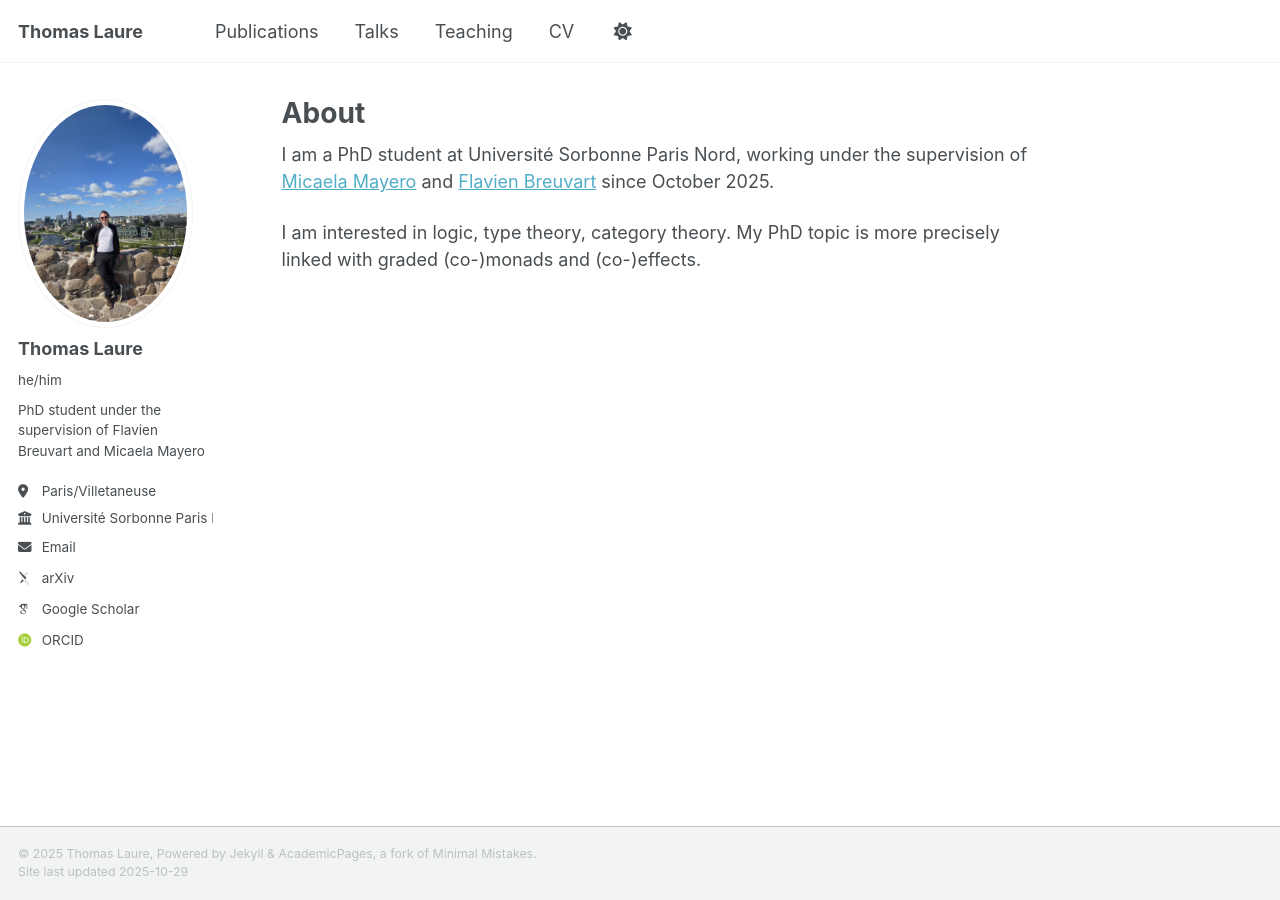
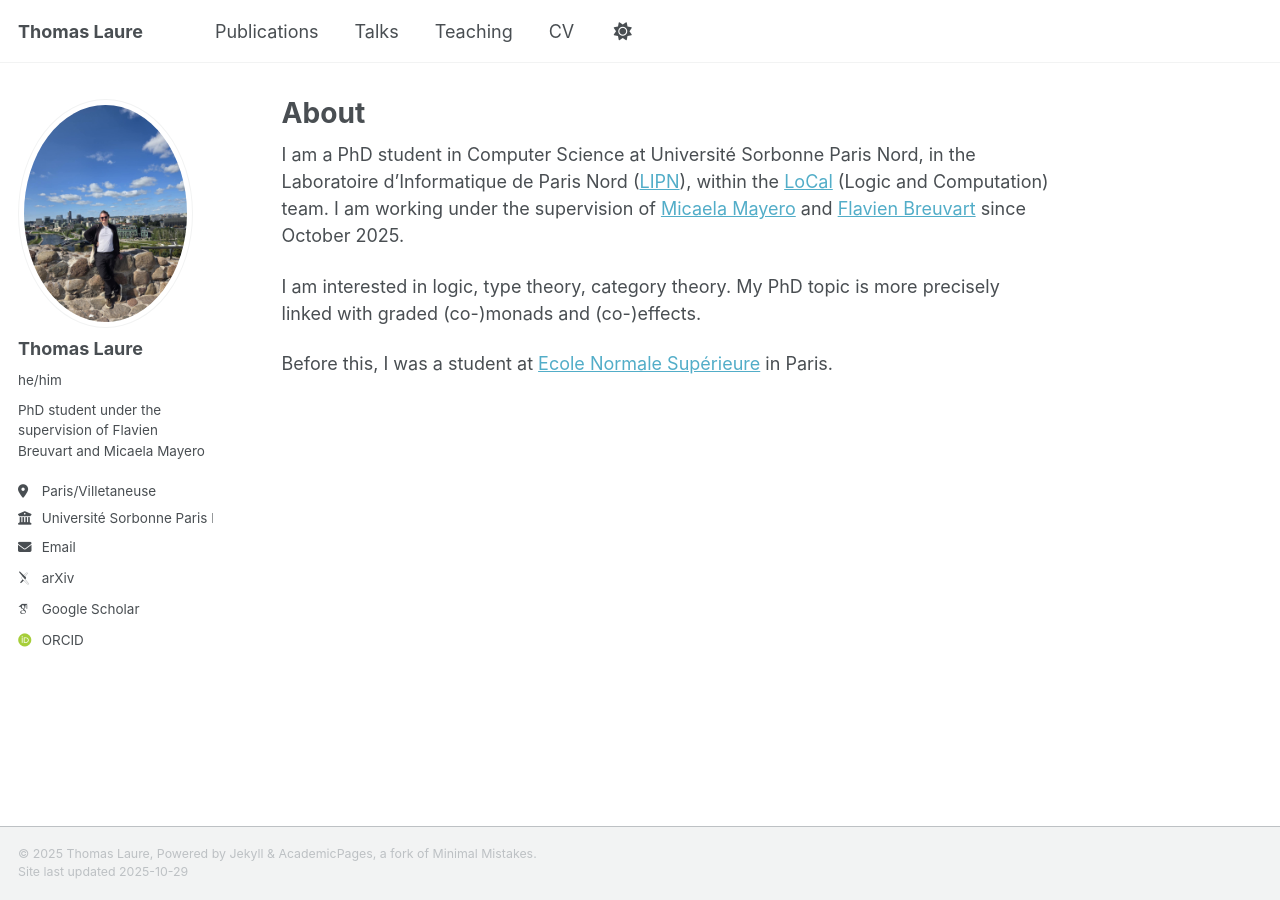
Before and after one commit to thomaslaure/thomaslaure.github.io, a Jekyll site: the page built from _pages/about.md, in a window 1280 px wide. Built offline with Jekyll 4.4.1, drawn with Linux system fonts in a browser that asks for light colours; some web fonts are replaced; a script that is not in the unit is left out.

Commit message:
maj about

```diff
--- a/_config.yml
+++ b/_config.yml
@@ -103,7 +103,7 @@ atom_feed:
 
 
 # SEO Related
-google_site_verification :
+google_site_verification : true
 bing_site_verification   :
 alexa_site_verification  :
 yandex_site_verification :
--- a/_pages/about.md
+++ b/_pages/about.md
@@ -7,6 +7,8 @@ redirect_from:
   - /about.html
 ---
 
-I am a PhD student at Université Sorbonne Paris Nord, working under the supervision of  [Micaela Mayero](https://www-lipn.univ-paris13.fr/~mayero/) and [Flavien Breuvart](https://www.lipn.univ-paris13.fr/~breuvart/?lang=uk) since October 2025.
+I am a PhD student in Computer Science at Université Sorbonne Paris Nord, in the Laboratoire d'Informatique de Paris Nord ([LIPN](https://lipn.univ-paris13.fr/)), within the [LoCal](https://lipn.univ-paris13.fr/local-logique-et-calcul/) (Logic and Computation) team. I am working under the supervision of  [Micaela Mayero](https://www-lipn.univ-paris13.fr/~mayero/) and [Flavien Breuvart](https://www.lipn.univ-paris13.fr/~breuvart/?lang=uk) since October 2025.
 
 I am interested in logic, type theory, category theory. My PhD topic is more precisely linked with graded (co-)monads and (co-)effects.
+
+Before this, I was a student at [Ecole Normale Supérieure](https://www.ens.psl.eu/) in Paris.
```
